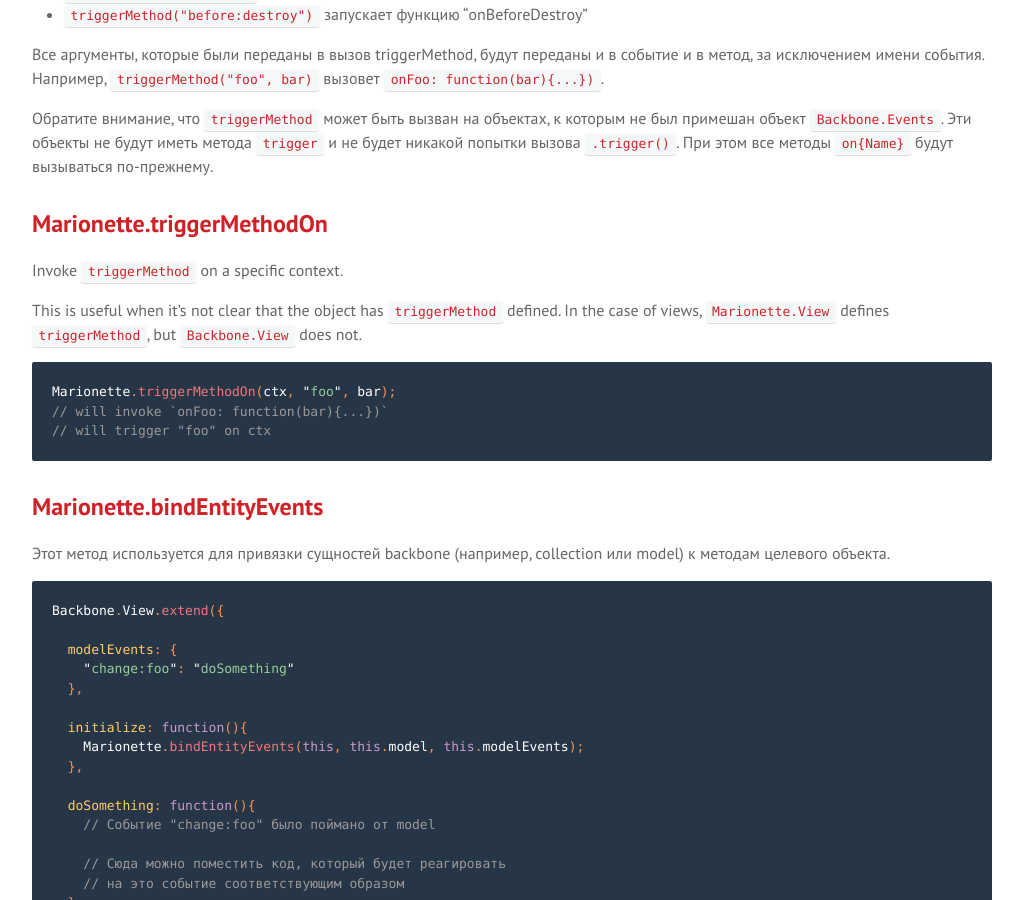
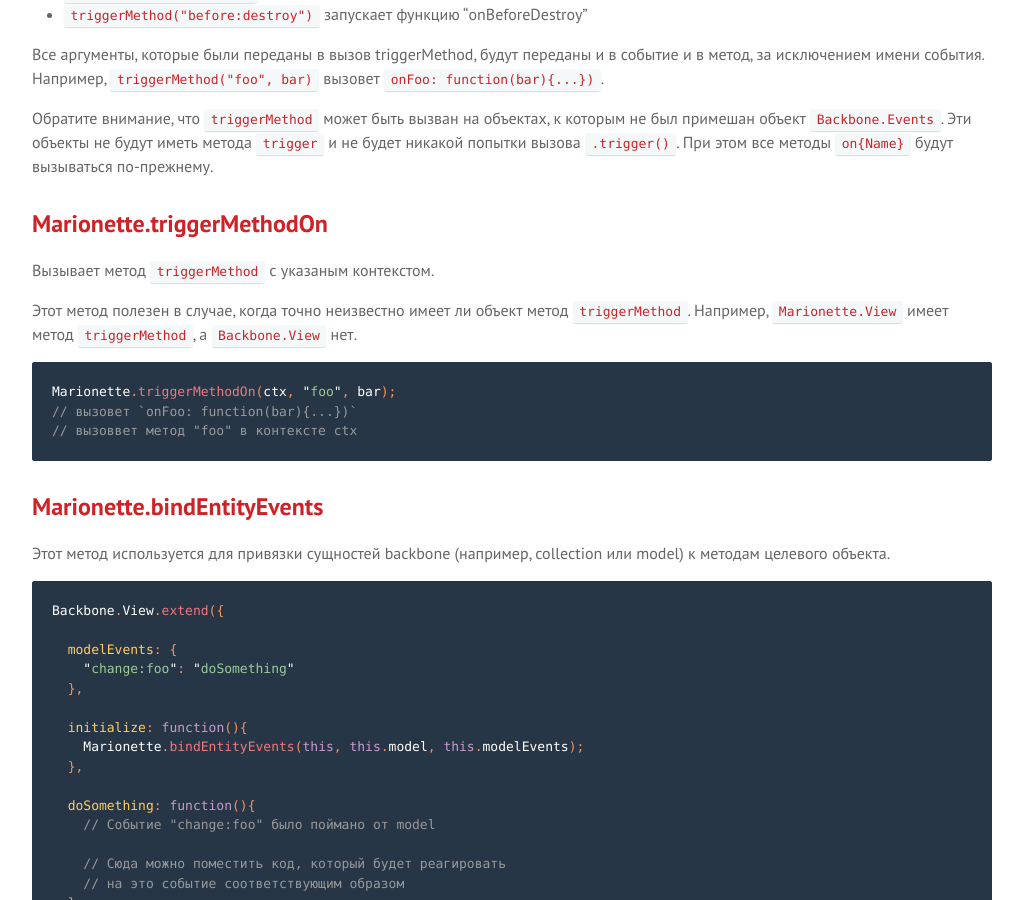
Before and after one commit to sadcitizen/marionettejs.ru, a Jekyll site: the page built from _posts/2014-04-10-functions.md, in a window 1280 px wide and 900 px high, scrolled down 3106 px. Shown: the whole window, without its empty margins (128-1151 px from the left). Built offline with Jekyll 4.4.1, drawn with Linux system fonts in a browser that asks for light colours; some web fonts are replaced; Markdown is read by kramdown in place of the engine named in the settings; some of the changed text lies outside the part shown.

Commit message:
update ru/Functions

````diff
--- a/_includes/translation/ru/marionette.functions.md
+++ b/_includes/translation/ru/marionette.functions.md
@@ -132,14 +132,15 @@
 
 ## Marionette.triggerMethodOn
 
-Invoke `triggerMethod` on a specific context.
+Вызывает метод `triggerMethod` с указаным контекстом.
 
-This is useful when it's not clear that the object has `triggerMethod` defined. In the case of views, `Marionette.View` defines `triggerMethod`, but `Backbone.View` does not.
+Этот метод полезен в случае, когда точно неизвестно имеет ли объект метод `triggerMethod`.
+Например, `Marionette.View` имеет метод `triggerMethod`, а `Backbone.View` нет.
 
 ```js
 Marionette.triggerMethodOn(ctx, "foo", bar);
-// will invoke `onFoo: function(bar){...})`
-// will trigger "foo" on ctx
+// вызовет `onFoo: function(bar){...})`
+// вызоввет метод "foo" в контексте ctx
 ```
 
 ## Marionette.bindEntityEvents
@@ -266,8 +267,8 @@
 
 ## Marionette.normalizeUIValues
 
-This method allows you to use the `@ui.` syntax within a given hash value (for example region hashes). It
-swaps the `@ui.` reference with the associated selector.
+Этот метод позволяет использовать синтаксис `@ui.` внутри указанного значения хэша (например, в хэшах региона).
+Метод меняет местами ссылку `@ui.` и соответствующий селектор.
 
 ```js
 var hash = {
@@ -278,7 +279,7 @@
   'bar': '.quux'
 };
 
-// This sets 'foo' to be '.quux' in the newHash object
+// В результате ключ 'foo' станет '.quux' в объекте newHash
 var newHash = Marionette.normalizeUIValues(hash, ui);
 ```
 
````
